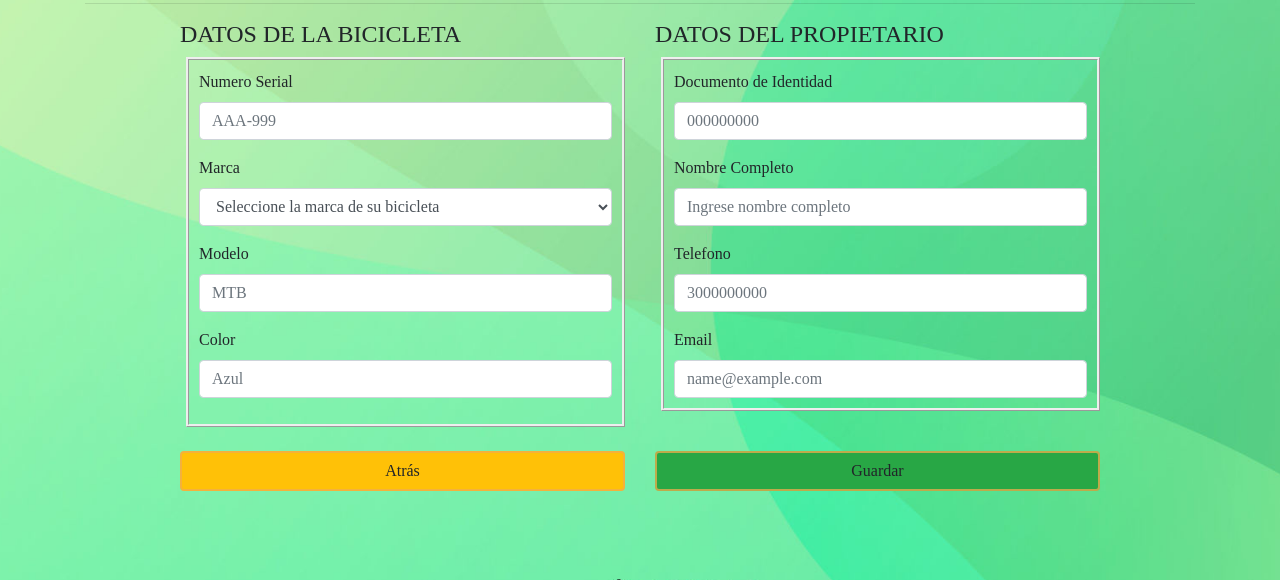
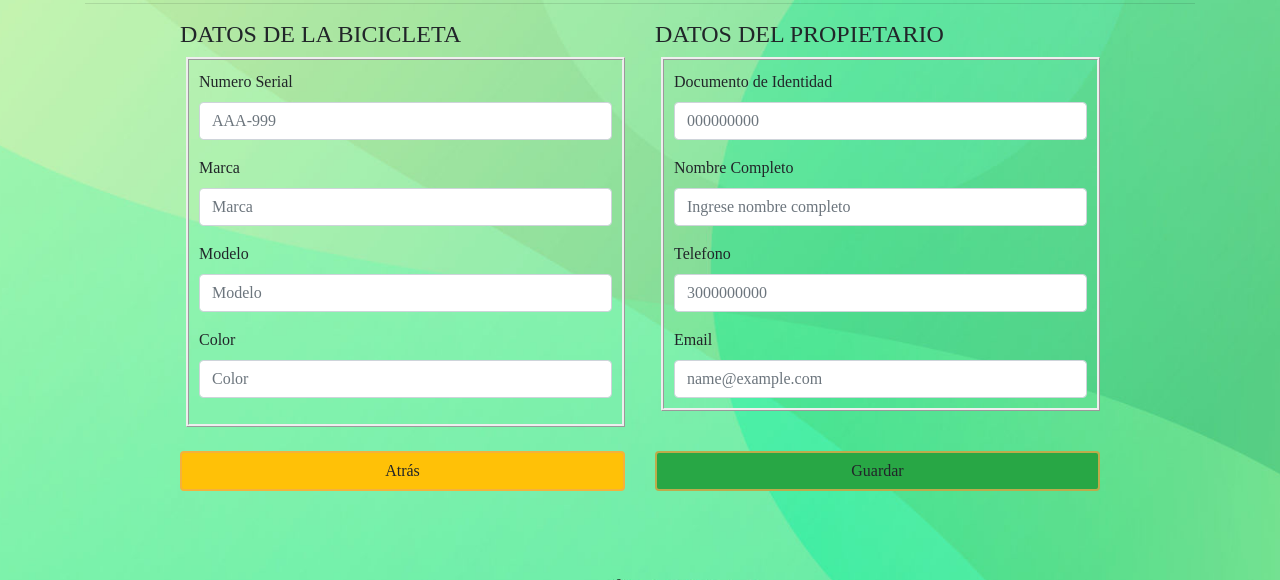
Before and after one commit to cjcruzrivera/CPUB, a Flask app: page /registro in a window 1280 px wide. Shown: the part 220-800 px from the top of the page. Run offline with Flask 2, Linux system fonts and the light colour scheme; some libraries are stand-ins or nearby versions.

Commit message:
cambio en registro de marca

```diff
--- a/templates/registro.html
+++ b/templates/registro.html
@@ -50,26 +50,17 @@
             </div>
             <div class="form-group">
               <label for="e">Marca</label>
-              <select required class="form-control select" name="marca" id="marca">
-                <option value="">Seleccione la marca de su bicicleta</option>
-                <option value="GW">GW</option>
-                <option value="SHIMANO">SHIMANO</option>
-                <option value="ROCKSHOCK">ROCKSHOCK</option>
-                <option value="BOSTON">BOSTON</option>
-                <option value="OPTIMUS">OPTIMUS</option>
-                <option value="TREK">TREK</option>
-                <option value="GRAVITY">GRAVITY</option>
-              </select>
-              <div class="invalid-feedback">Seleccione una marca de bicicleta</div>
+              <input required type="text" class="form-control" id="marca" placeholder="Marca">
+              <div class="invalid-feedback">Registre una marca de bicicleta</div>
             </div>
             <div class="form-group">
               <label for="e">Modelo</label>
-              <input required type="text" class="form-control" id="modelo" placeholder="MTB">
+              <input required type="text" class="form-control" id="modelo" placeholder="Modelo">
               <div class="invalid-feedback">Registre el modelo de la bicicleta</div>
             </div>
             <div class="form-group">
               <label for="e">Color</label>
-              <input required type="text" class="form-control" id="color" placeholder="Azul">
+              <input required type="text" class="form-control" id="color" placeholder="Color">
               <div class="invalid-feedback">Registre el color de la bicicleta</div>
             </div>
           </div>
```
